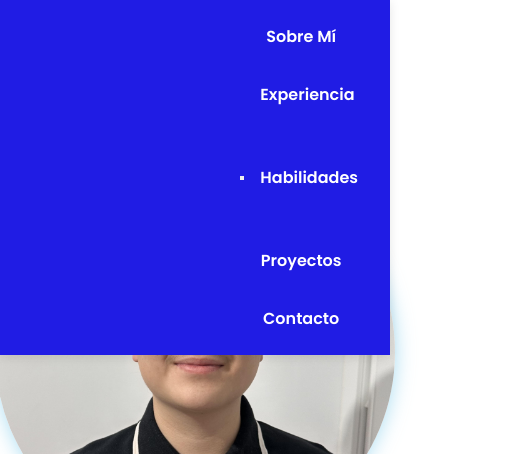
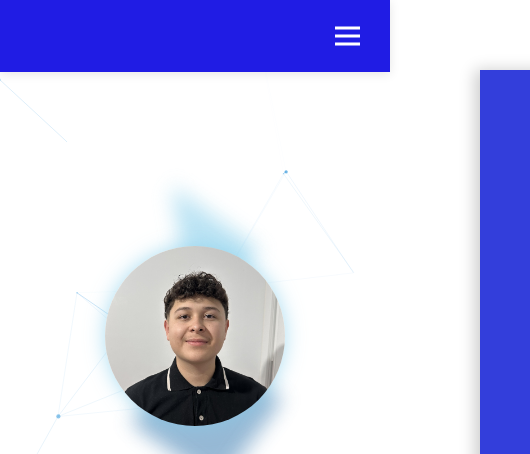
Before and after one commit to acevvedo/portfolio.nicolasacevedo, a plain HTML site: page index.html in a window 390 px wide. Shown: the top 454 px of the page, 530 px wide, since content can reach past the window. Drawn offline with nearby package versions, Linux system fonts and the light colour scheme.

Commit message:
Update css.css

```diff
--- a/css/css.css
+++ b/css/css.css
@@ -50,6 +50,7 @@ nav {
   opacity: 0; /* Oculto al principio */
   transition: opacity var(--transition-speed) ease;
   margin-right: auto;
+  cursor: pointer;
 }
 .nav-logo.visible {
   opacity: 1; /* Visible al hacer scroll */
@@ -116,18 +117,9 @@ main {
   gap: 2rem;
   margin: 2rem 0;
 }
-@media (max-width: 768px) {
-  .two-column-grid {
-    grid-template-columns: 1fr;
-  }
-  nav ul {
-    flex-direction: column;
-    align-items: center;
-  }
-  nav ul li {
-    margin: 0.5rem 0;
-  }
-}
+
+
+
 .card {
   background-color: rgba(255, 255, 255, 0.85);
   border-radius: 10px;
@@ -265,6 +257,7 @@ h1, h2, h3 {
   flex-wrap: wrap;
   justify-content: center;
   list-style-type: none;
+  cursor: pointer;
 }
 .skills-list li {
   background-color: var(--primary-color);
@@ -307,7 +300,7 @@ footer:hover {
   max-width: 100%;
   border-radius: 10px;
   margin: 1rem 0;
-  width: 800px; /* Ajusta este valor según lo pequeño que quieras la imagen */
+  width: auto;
   height: auto;
 }
 
@@ -349,7 +342,158 @@ footer:hover {
 }
 
 @media (max-width: 768px) {
-  .portfolio-grid {
-    grid-template-columns: 1fr;
+  main {
+    padding-left: 1rem;
+    padding-right: 1rem;
+  }
+  .portfolio-grid, .two-column-grid {
+    padding-left: 1rem;
+    padding-right: 1rem;
   }
 }
+
+@media (max-width: 768px) {
+  nav ul {
+    flex-direction: column;
+    align-items: center;
+    gap: 0.5rem;
+  }
+  nav ul li {
+    margin: 0.5rem 0;
+  }
+}
+
+@media (max-width: 768px) {
+  .profile-photo-container {
+    width: 250px;
+    height: 250px;
+  }
+}
+@media (max-width: 480px) {
+  .profile-photo-container {
+    width: 180px;
+    height: 180px;
+  }
+}
+
+@media (max-width: 768px) {
+  .project img {
+    width: 100%;
+  }
+}
+
+@media (max-width: 768px) {
+  .portfolio-grid, .two-column-grid {
+    grid-template-columns: 1fr;
+    gap: 1rem;
+  }
+}
+
+@media (max-width: 768px) {
+  h1, h2, h3 {
+    font-size: 1.5rem;
+  }
+  .cta-button {
+    padding: 1rem 1.5rem;
+    font-size: 1rem;
+  }
+}
+
+@media (max-width: 768px) {
+  .contact-info, .social-links a {
+    font-size: 1rem;
+    margin: 0.5rem 0;
+  }
+  .social-links {
+    display: flex;
+    flex-direction: column;
+    align-items: center;
+  }
+}
+
+.hamburger {
+  display: none;
+  cursor: pointer;
+  background: transparent;
+  border: none;
+  padding: 10px;
+  z-index: 1001;
+}
+
+.hamburger-line {
+  display: block;
+  width: 25px;
+  height: 3px;
+  background-color: var(--secondary-color);
+  margin: 5px 0;
+  transition: all 0.3s ease;
+}
+
+/* Menú normal - Desktop */
+.nav-menu {
+  display: flex;
+  list-style: none;
+  margin: 0;
+  padding: 0;
+  gap: 1.5rem;
+}
+
+/* Responsive */
+@media (max-width: 768px) {
+  .hamburger {
+    display: block;
+    position: absolute;
+    right: 20px;
+    top: 50%;
+    transform: translateY(-50%);
+  }
+
+  .nav-menu {
+    position: fixed;
+    top: 70px;
+    right: -100%;
+    width: 100%;
+    max-width: 300px;
+    height: calc(100vh - 70px);
+    background-color: var(--primary-color);
+    flex-direction: column;
+    padding: 2rem;
+    transition: right 0.3s ease-in-out;
+    box-shadow: -5px 0 15px rgba(0,0,0,0.2);
+  }
+
+  .nav-menu.active {
+    right: 0;
+  }
+
+  .nav-menu li {
+    margin: 1rem 0;
+    opacity: 0;
+    transform: translateX(20px);
+    animation: fadeInRight 0.3s ease forwards;
+  }
+
+  @keyframes fadeInRight {
+    to {
+      opacity: 1;
+      transform: translateX(0);
+    }
+  }
+}
+
+/* Animación hamburguesa a X */
+.hamburger.active .hamburger-line:nth-child(1) {
+  transform: translateY(8px) rotate(45deg);
+}
+
+.hamburger.active .hamburger-line:nth-child(2) {
+  opacity: 0;
+}
+
+.hamburger.active .hamburger-line:nth-child(3) {
+  transform: translateY(-8px) rotate(-45deg);
+}
+
+h2, h3, #about, #experience, #skills, #projects, #contact {
+  scroll-margin-top: 80px; /* Ejemplo para un header de 80px de alto */
+}
```
